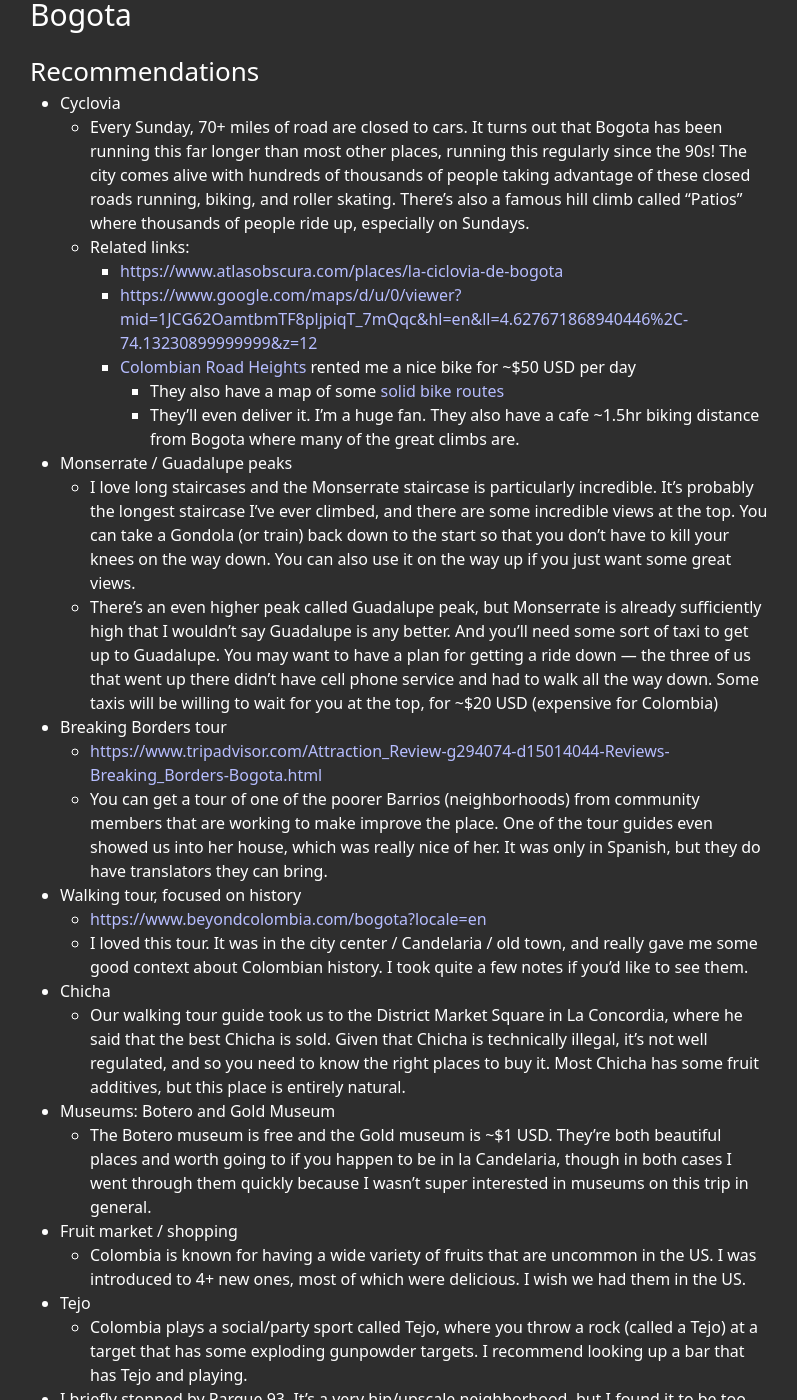
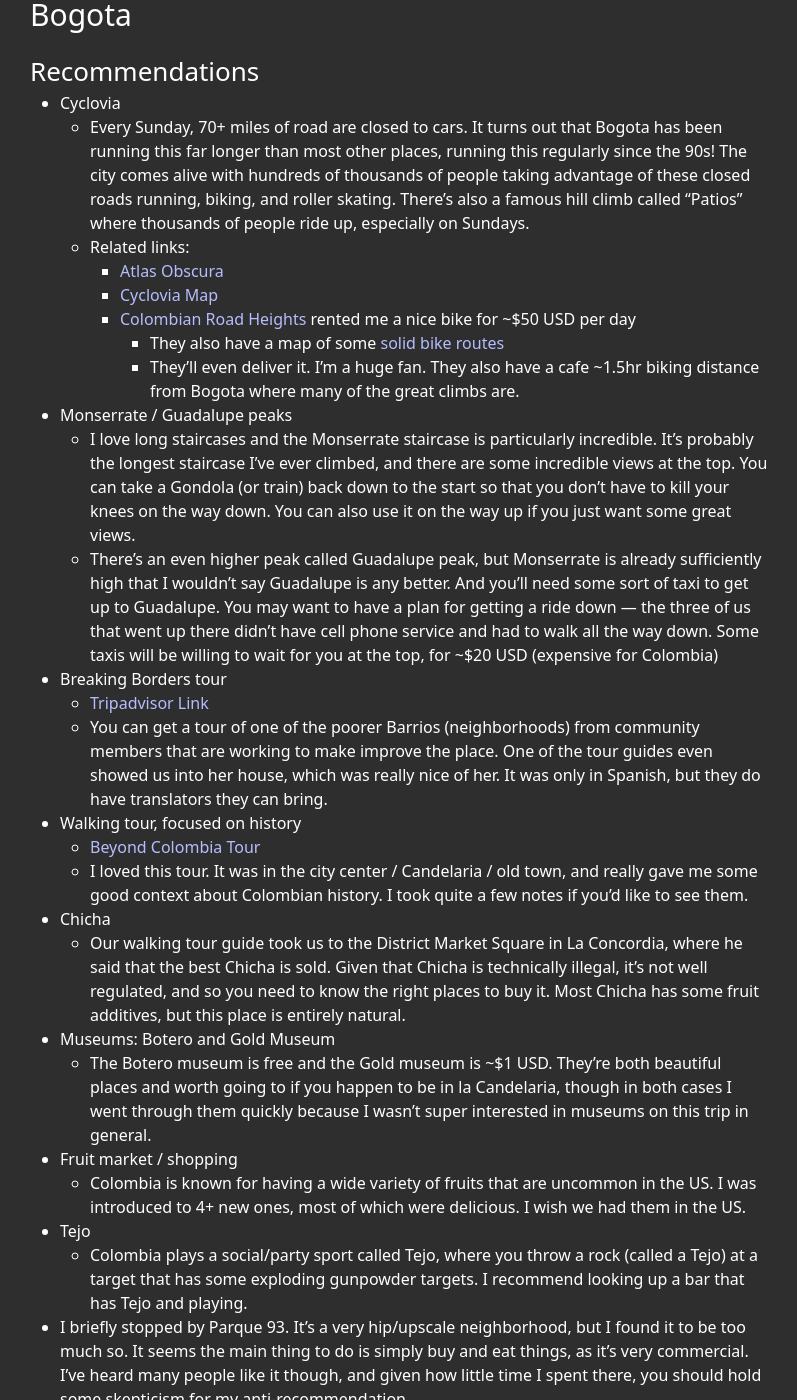
Before and after one commit to chaselambda/chaselambda.github.io, a Jekyll site: the page built from _posts/2023-05-13-trip-report-colombia.md, in a window 1280 px wide and 1400 px high, scrolled down 2668 px. Shown: the whole window, without its empty margins (240-1037 px from the left). Built offline with Jekyll 4.4.1, drawn with Linux system fonts in a browser that asks for light colours.

Commit message:
Cleaning

```diff
--- a/_posts/2023-05-13-trip-report-colombia.md
+++ b/_posts/2023-05-13-trip-report-colombia.md
@@ -69,8 +69,8 @@
 - Cyclovia
     - Every Sunday, 70+ miles of road are closed to cars. It turns out that Bogota has been running this far longer than most other places, running this regularly since the 90s! The city comes alive with hundreds of thousands of people taking advantage of these closed roads running, biking, and roller skating. There’s also a famous hill climb called “Patios” where thousands of people ride up, especially on Sundays.
     - Related links:
-        - [https://www.atlasobscura.com/places/la-ciclovia-de-bogota](https://www.atlasobscura.com/places/la-ciclovia-de-bogota)
-        - [https://www.google.com/maps/d/u/0/viewer?mid=1JCG62OamtbmTF8pljpiqT_7mQqc&hl=en&ll=4.627671868940446%2C-74.13230899999999&z=12](https://www.google.com/maps/d/u/0/viewer?mid=1JCG62OamtbmTF8pljpiqT_7mQqc&hl=en&ll=4.627671868940446%2C-74.13230899999999&z=12)
+        - [Atlas Obscura](https://www.atlasobscura.com/places/la-ciclovia-de-bogota)
+        - [Cyclovia Map](https://www.google.com/maps/d/u/0/viewer?mid=1JCG62OamtbmTF8pljpiqT_7mQqc&hl=en&ll=4.627671868940446%2C-74.13230899999999&z=12)
         - [Colombian Road Heights](https://www.colombianroadheights.com/) rented me a nice bike for ~$50 USD per day
             - They also have a map of some [solid bike routes](https://www.colombianroadheights.com/_files/ugd/1d4b54_4c23b90682e745d3a3b979edf35a61bc.pdf)
             - They’ll even deliver it. I’m a huge fan. They also have a cafe ~1.5hr biking distance from Bogota where many of the great climbs are.
@@ -78,10 +78,10 @@
     - I love long staircases and the Monserrate staircase is particularly incredible. It’s probably the longest staircase I’ve ever climbed, and there are some incredible views at the top. You can take a Gondola (or train) back down to the start so that you don’t have to kill your knees on the way down. You can also use it on the way up if you just want some great views.
     - There’s an even higher peak called Guadalupe peak, but Monserrate is already sufficiently high that I wouldn’t say Guadalupe is any better. And you’ll need some sort of taxi to get up to Guadalupe. You may want to have a plan for getting a ride down — the three of us that went up there didn’t have cell phone service and had to walk all the way down. Some taxis will be willing to wait for you at the top, for ~$20 USD (expensive for Colombia)
 - Breaking Borders tour
-    - [https://www.tripadvisor.com/Attraction_Review-g294074-d15014044-Reviews-Breaking_Borders-Bogota.html](https://www.tripadvisor.com/Attraction_Review-g294074-d15014044-Reviews-Breaking_Borders-Bogota.html)
+    - [Tripadvisor Link](https://www.tripadvisor.com/Attraction_Review-g294074-d15014044-Reviews-Breaking_Borders-Bogota.html)
     - You can get a tour of one of the poorer Barrios (neighborhoods) from community members that are working to make improve the place. One of the tour guides even showed us into her house, which was really nice of her. It was only in Spanish, but they do have translators they can bring.
 - Walking tour, focused on history
-    - [https://www.beyondcolombia.com/bogota?locale=en](https://www.beyondcolombia.com/bogota?locale=en)
+    - [Beyond Colombia Tour](https://www.beyondcolombia.com/bogota?locale=en)
     - I loved this tour. It was in the city center / Candelaria / old town, and really gave me some good context about Colombian history. I took quite a few notes if you’d like to see them.
 - Chicha
     - Our walking tour guide took us to the District Market Square in La Concordia, where he said that the best Chicha is sold. Given that Chicha is technically illegal, it’s not well regulated, and so you need to know the right places to buy it. Most Chicha has some fruit additives, but this place is entirely natural.
```
